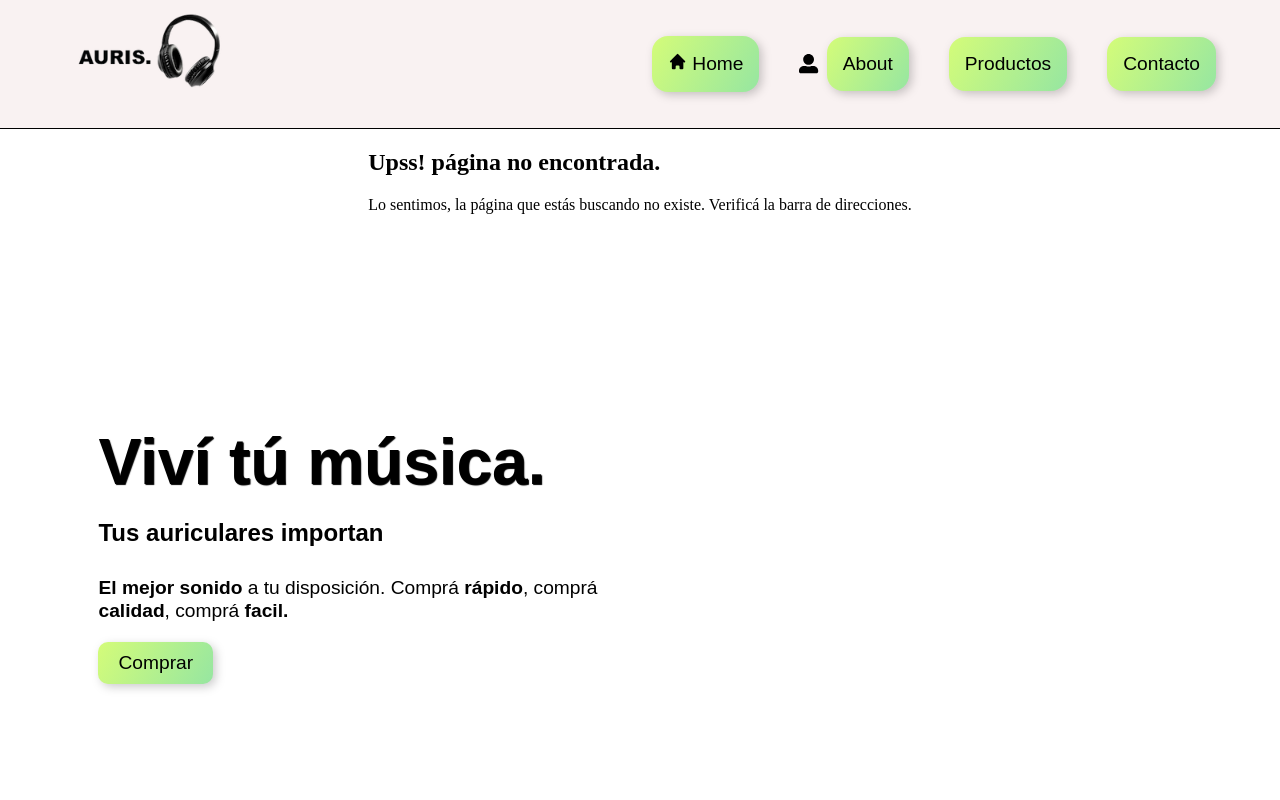
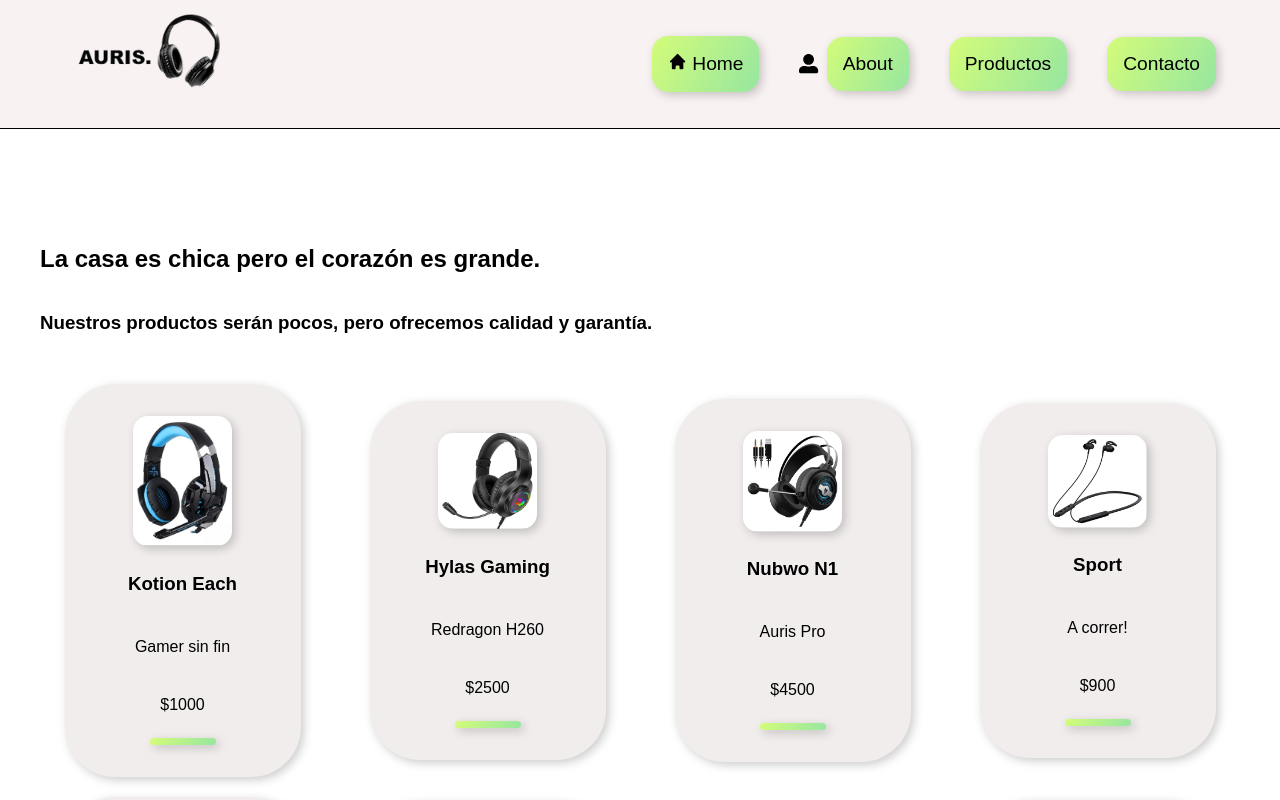
Before and after one commit to MicaBahurlet/CRUD-shoes, a React (Vite) app: page /products in a window 1280 px wide. Shown: the top 800 px of the page. Built offline with nearby package versions, Linux system fonts and the light colour scheme.

Commit message:
add product page

```diff
--- a/src/App.jsx
+++ b/src/App.jsx
@@ -12,6 +12,7 @@
 import About from "./pags/About/About.jsx";
 import Home from "./pags/Home/Home.jsx";
 import Contact from "./pags/Contacto/Contacto.jsx";
+import Products from "./pags/Products/Products.jsx";
 
 
 
@@ -27,6 +28,7 @@
             <Route index element={<Home/>}/>
             <Route path="about" element={<About/>}/>
             <Route path="*" element={<Nopage/>}/>
+            <Route path="products" element={<Products/>}/>
             <Route path="contact" element={<Contact/>}/>
 
           </Route>
--- a/src/pags/Contacto/Contacto.js
+++ b/src/pags/Contacto/Contacto.js
@@ -4,7 +4,7 @@
   display: flex;
   justify-content: center;
   align-items: center;
-  height: 100vh; /* Ajusta según tus necesidades */
+  height: 100vh;
 `;
 
 export const Formulario = styled.form`
@@ -19,24 +19,29 @@
 `;
 
 export const Etiqueta = styled.label`
-  margin-bottom: 8px; /* Agrega espacio entre las etiquetas para mejorar la apariencia */
+  margin-bottom: 8px;
   font-family: var(--font-family);
 
 `;
 
 export const Input = styled.input`
   border-radius: 10px;
-  margin-bottom: 16px; /* Agrega espacio entre los inputs para mejorar la apariencia */
+  margin-bottom: 16px;
+  padding: 0.5rem;
 `;
 
 export const Textarea = styled.textarea`
-  /* Estilos adicionales para las áreas de texto si es necesario */
-  margin-bottom: 16px; /* Agrega espacio entre las áreas de texto para mejorar la apariencia */
+
+  margin-bottom: 16px;
   border-radius: 10px;
 `;
 
 export const Boton = styled.button`
-  /* Estilos adicionales para los botones si es necesario */
+  border-radius: 10px;
+  max-width: 8rem;
+  font-family: var(--font-family);
+  padding: 0.5rem;
+  background-image: linear-gradient(120deg, #d4fc79 0%, #96e6a1 100%);
 `;
 
 export const GrupoEtiquetaInput = styled.div`
--- /dev/null
+++ b/src/pags/Products/CardProductos.jsx
@@ -0,0 +1,19 @@
+
+
+
+import { CardProducto, BorderDecorationProducto } from "./Product"
+
+
+function Productos ( {img,title,category,price,desc}) {
+  return (
+    <CardProducto>
+        <img src={img} alt={category} />
+        <h3>{title}</h3>
+        <p>{desc}</p>
+        <p>${price}</p>
+        <BorderDecorationProducto />
+    </CardProducto>
+  )
+}
+
+export default Productos
--- a/src/pags/Products/Product.js
+++ b/src/pags/Products/Product.js
@@ -0,0 +1,85 @@
+import styled from "styled-components";
+
+export const ProductosWrapper = styled.div`
+
+    display: flex;
+    flex-direction: column;
+    justify-content: center;
+    max-width: 1200px;
+    margin: 0 auto; // ver acá para que queden alineados los dos Wrapper´s (category and products)
+    font-family: var(--font-family);
+    margin-top: 6rem;
+
+
+
+    @media (max-width:768px){
+        padding-top: 30px;
+        text-align: center;
+    };
+
+`;
+
+export const TextProductos = styled.div`
+
+        display: flex;
+        flex-direction: column;
+        text-align: start;
+        margin-bottom: 2rem;
+
+
+`;
+
+
+
+export const ProductosContainer = styled.div`
+
+    display: flex;
+    flex-wrap: wrap;
+    justify-content: space-around;
+    align-items: center;
+    gap: 20px;
+    user-select:none;
+    margin-bottom: 4rem;
+
+`;
+
+
+export const CardProducto = styled.div`
+    display: flex;
+    flex-direction: column;
+    justify-content: center;
+    align-items: center;
+    gap: 0.5rem;
+    width: 220px;
+    padding: 2rem 0.5rem;
+    background-color: ${({selected}) => selected ? 'var(--btn-principal)' : 'var(--background-card)'};
+    border-radius: 50px;
+    cursor: pointer;
+    font-family: var(--font-family);
+    filter: drop-shadow(3px 3px 5px rgba(0, 0, 0, 0.2));
+    h2{
+        font-size: 1rem;
+        font-family: var(--font-family);
+    }
+
+
+    img{
+        max-width: 100px;
+        border-radius: 15px;
+        filter: drop-shadow(3px 3px 5px rgba(0, 0, 0, 0.2));
+    }
+    p{
+        text-align: center;
+    }
+
+
+`;
+
+export const BorderDecorationProducto = styled.div`
+
+    height: 7px;
+    width: 30%;
+    background-image: linear-gradient(120deg, #d4fc79 0%, #96e6a1 100%);
+    border-radius: 15px;
+    filter: drop-shadow(3px 3px 5px rgba(0, 0, 0, 0.2));
+`;
--- a/src/pags/Products/Products.jsx
+++ b/src/pags/Products/Products.jsx
@@ -0,0 +1,37 @@
+
+import {productos} from "../../data/productos.js";
+
+import {
+    ProductosContainer,
+    ProductosWrapper,
+    TextProductos,
+
+
+} from './Product.js';
+
+import CardProductos from "./CardProductos.jsx"
+
+
+
+function CardsProductos() {
+  return (
+    <ProductosWrapper>
+
+        <TextProductos>
+            <h2>La casa es chica pero el corazón es grande.</h2>
+            <h3>Nuestros productos serán pocos, pero ofrecemos calidad y garantía.</h3>
+        </TextProductos>
+
+      <ProductosContainer>
+        {productos.map(prod =>(
+          <CardProductos key={prod.id} {...prod} />
+        ))}
+      </ProductosContainer>
+
+
+    </ProductosWrapper>
+
+  )
+}
+
+export default CardsProductos
```
